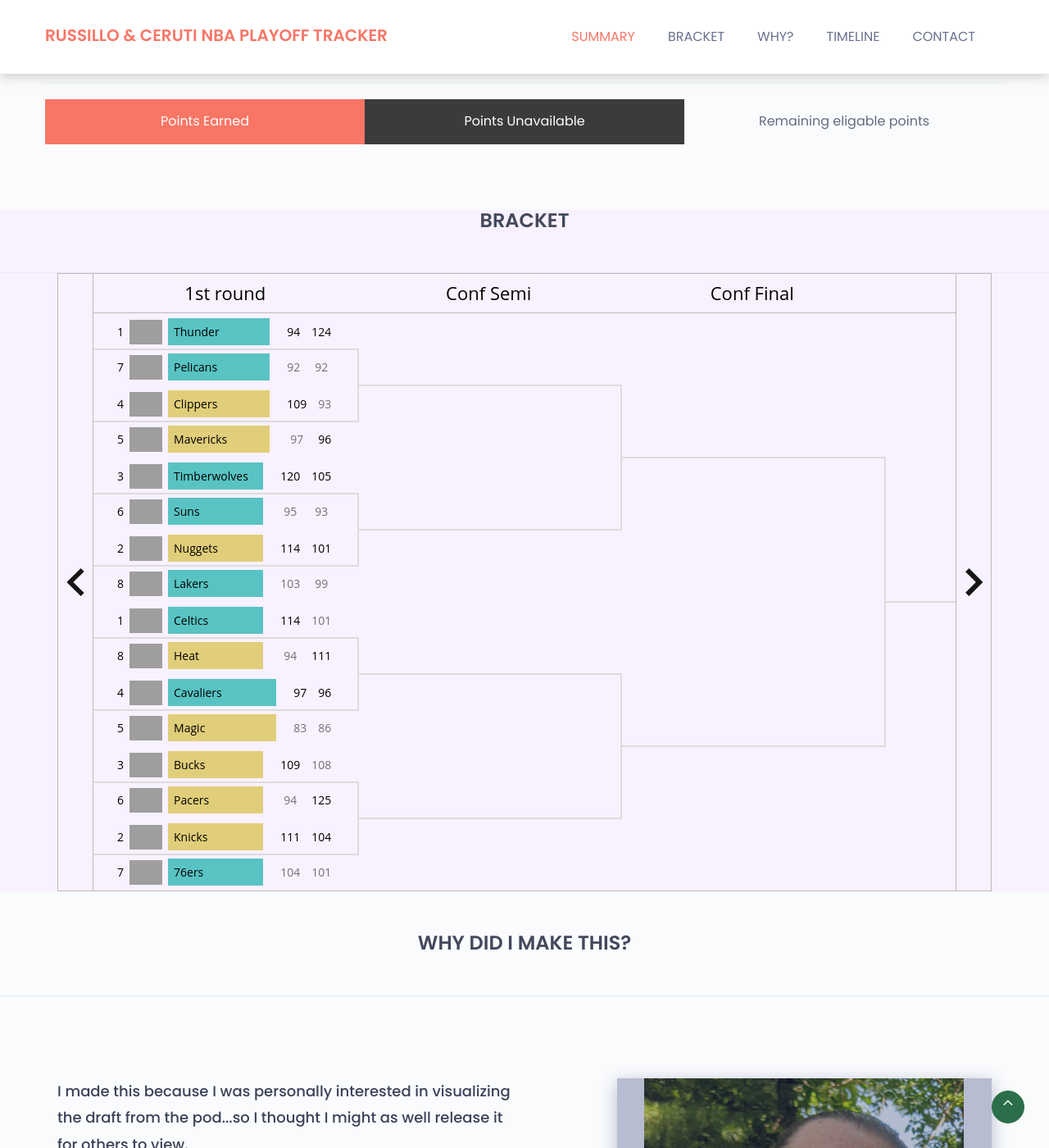
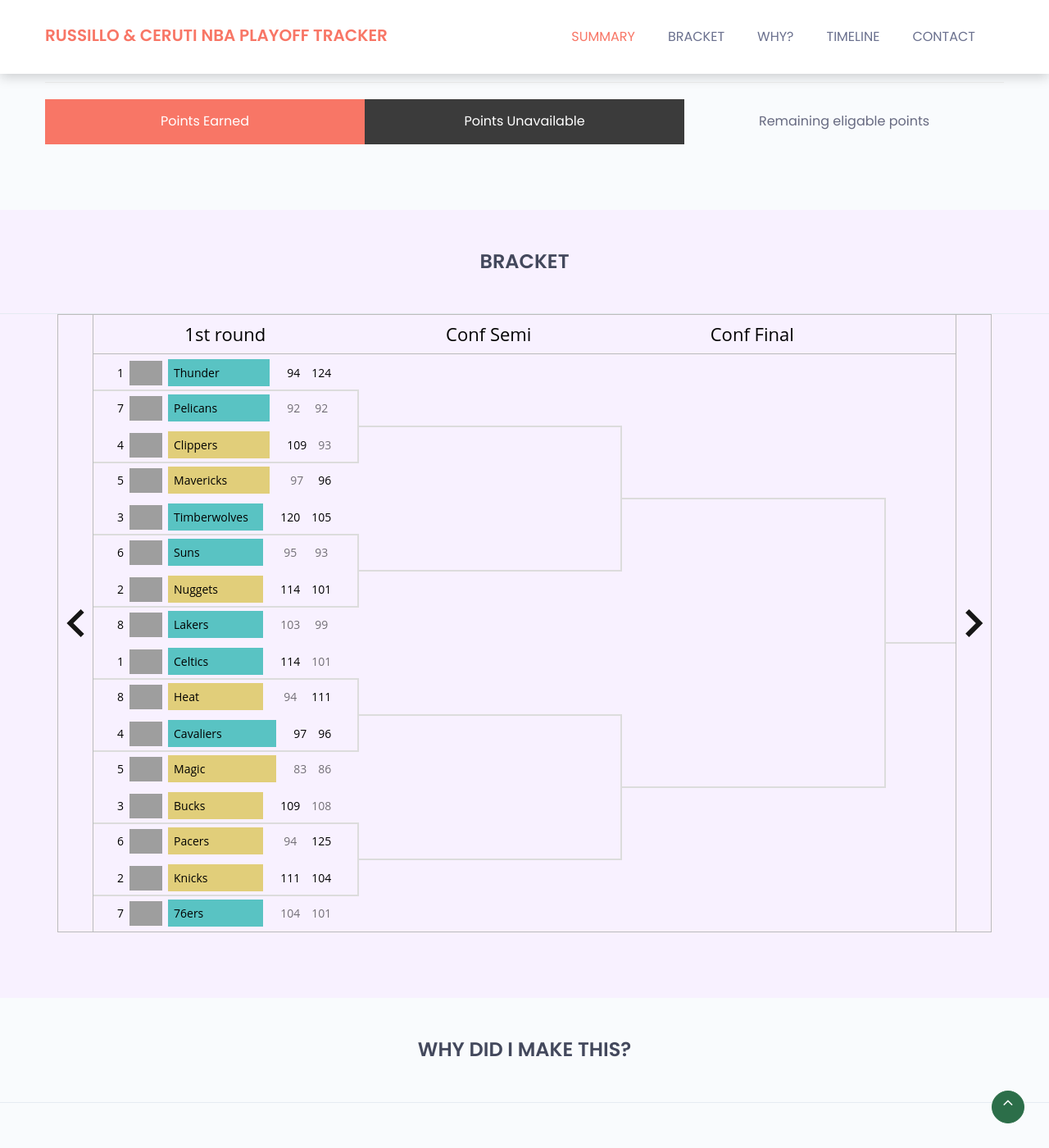
Before and after one commit to jeffmiller00/russillo, a Jekyll site: the page built from index.html, in a window 1280 px wide and 1400 px high, scrolled down 1214 px. Shown: the whole window at 82% size. Built offline with Jekyll 4.4.1, drawn with Linux system fonts in a browser that asks for light colours; grey boxes are pictures that could not be loaded.

Commit message:
Add the same padding on the bracket section as the others.

```diff
--- a/assets/css/style.css
+++ b/assets/css/style.css
@@ -384,7 +384,7 @@
         6.  bracket
 --------------------------------------*/
 .bracket {
-
+    padding: 50px 0 80px;
 }
 .skill-content{padding: 50px 0 80px;}
 .single-skill-content{padding-top: 100px;}
```
